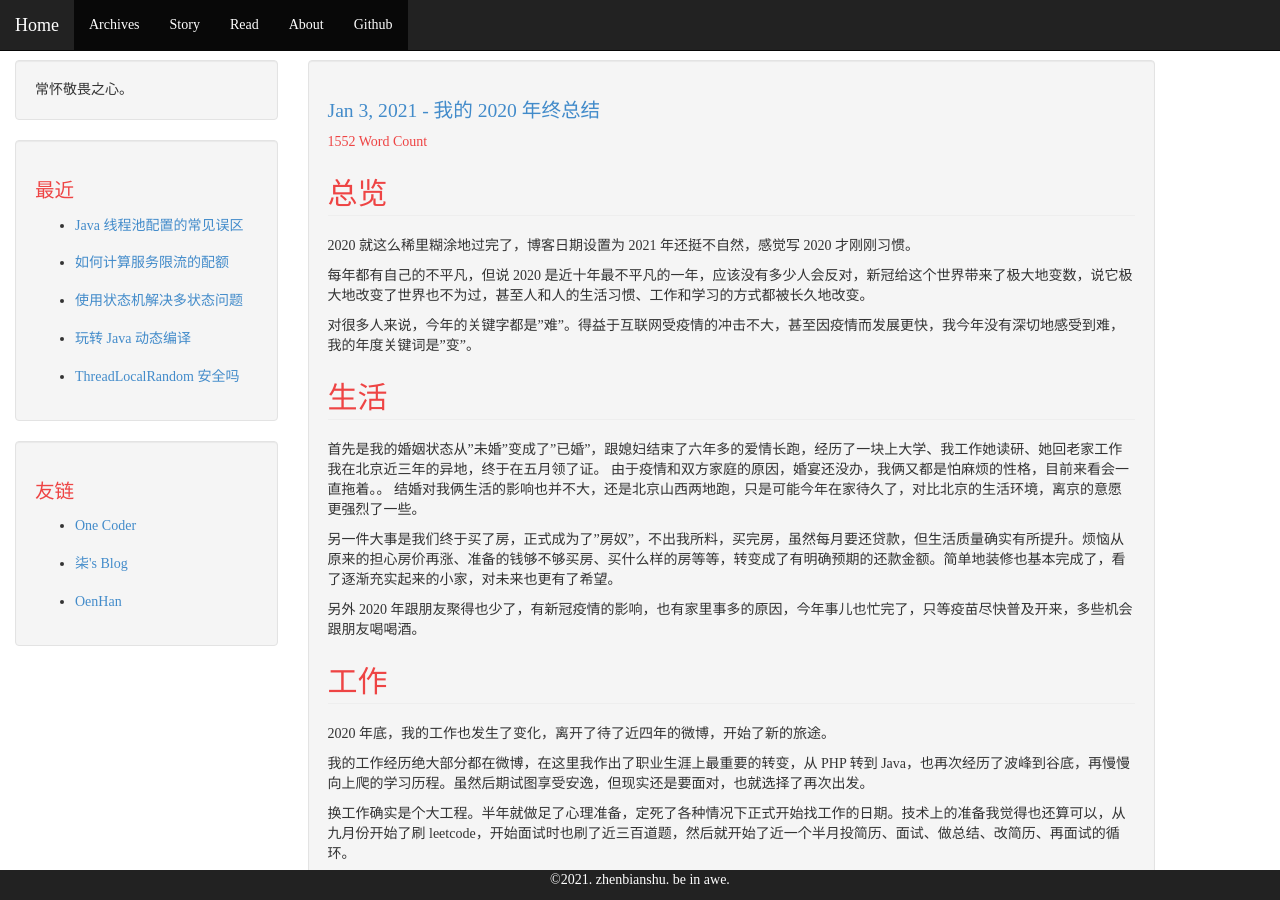
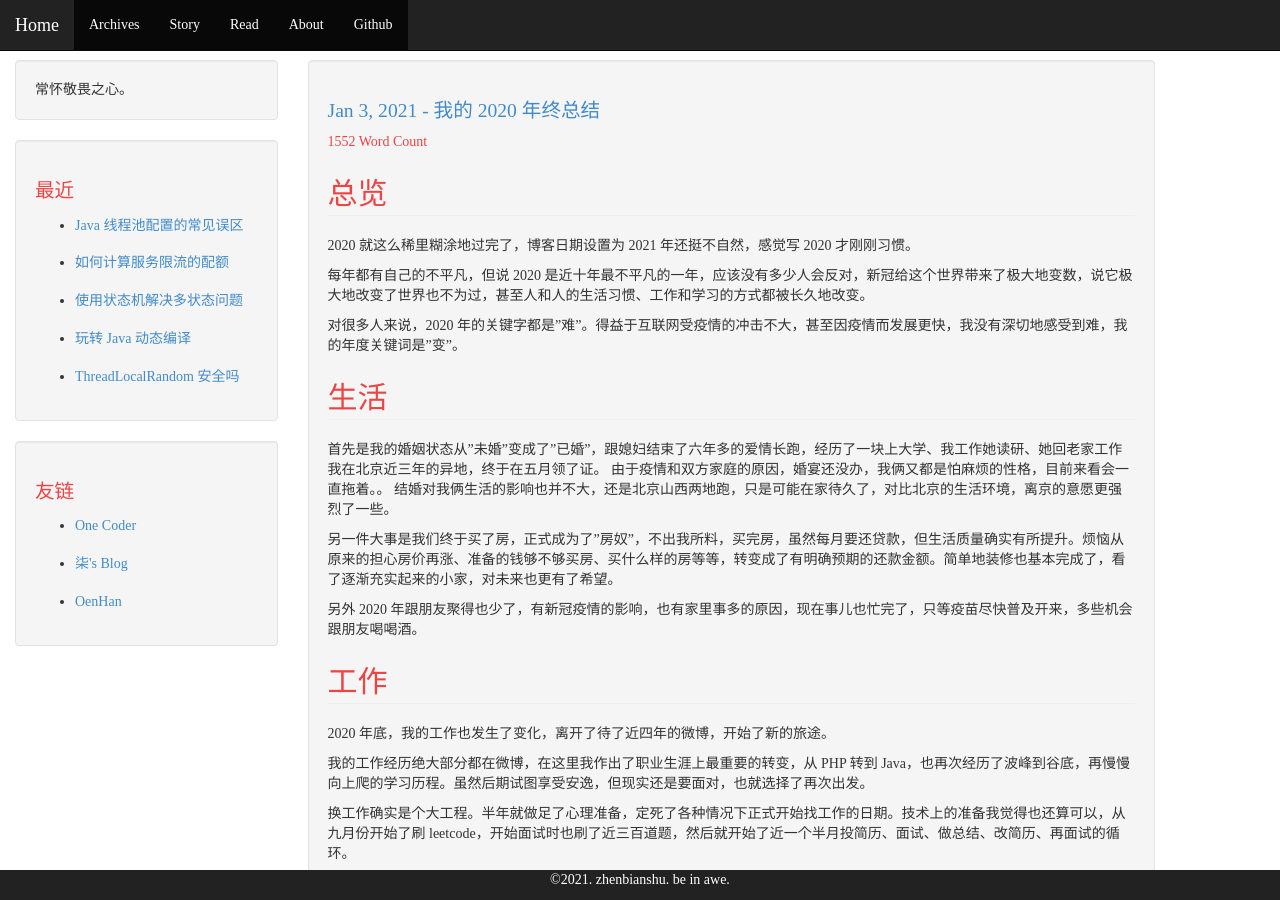
Before and after one commit to zhenbianshu/zhenbianshu.github.io, a Jekyll site: the page built from _stories/2021-01-03-2020_summary.md, in a window 1280 px wide and 900 px high. Built offline with Jekyll 4.4.1, drawn with Linux system fonts in a browser that asks for light colours; comment, search, counter and statistics services are not loaded.

Commit message:
Update 2021-01-03-2020_summary.md
remove "今年"

```diff
--- a/_stories/2021-01-03-2020_summary.md
+++ b/_stories/2021-01-03-2020_summary.md
@@ -12,15 +12,15 @@ comments: true
 
 每年都有自己的不平凡，但说 2020 是近十年最不平凡的一年，应该没有多少人会反对，新冠给这个世界带来了极大地变数，说它极大地改变了世界也不为过，甚至人和人的生活习惯、工作和学习的方式都被长久地改变。
 
-对很多人来说，今年的关键字都是"难"。得益于互联网受疫情的冲击不大，甚至因疫情而发展更快，我今年没有深切地感受到难，我的年度关键词是"变"。
+对很多人来说，2020 年的关键字都是"难"。得益于互联网受疫情的冲击不大，甚至因疫情而发展更快，我没有深切地感受到难，我的年度关键词是"变"。
 
 ## 生活
 ---
-首先是我的婚姻状态从"未婚"变成了"已婚"，跟媳妇结束了六年多的爱情长跑，经历了一块上大学、我工作她读研、她回老家工作我在北京近三年的异地，终于在五月领了证。 由于疫情和双方家庭的原因，婚宴还没办，我俩又都是怕麻烦的性格，目前来看会一直拖着。。 结婚对我俩生活的影响也并不大，还是北京山西两地跑，只是可能今年在家待久了，对比北京的生活环境，离京的意愿更强烈了一些。
+首先是我的婚姻状态从"未婚"变成了"已婚"，跟媳妇结束了六年多的爱情长跑，经历了一块上大学、我工作她读研、她回老家工作我在北京近三年的异地，终于在五月领了证。 由于疫情和双方家庭的原因，婚宴还没办，我俩又都是怕麻烦的性格，目前来看会一直拖着。。 结婚对我俩生活的影响也并不大，还是北京山西两地跑，只是可能在家待久了，对比北京的生活环境，离京的意愿更强烈了一些。
 
 另一件大事是我们终于买了房，正式成为了"房奴"，不出我所料，买完房，虽然每月要还贷款，但生活质量确实有所提升。烦恼从原来的担心房价再涨、准备的钱够不够买房、买什么样的房等等，转变成了有明确预期的还款金额。简单地装修也基本完成了，看了逐渐充实起来的小家，对未来也更有了希望。
 
-另外 2020 年跟朋友聚得也少了，有新冠疫情的影响，也有家里事多的原因，今年事儿也忙完了，只等疫苗尽快普及开来，多些机会跟朋友喝喝酒。
+另外 2020 年跟朋友聚得也少了，有新冠疫情的影响，也有家里事多的原因，现在事儿也忙完了，只等疫苗尽快普及开来，多些机会跟朋友喝喝酒。
 
 ## 工作
 ---
```
